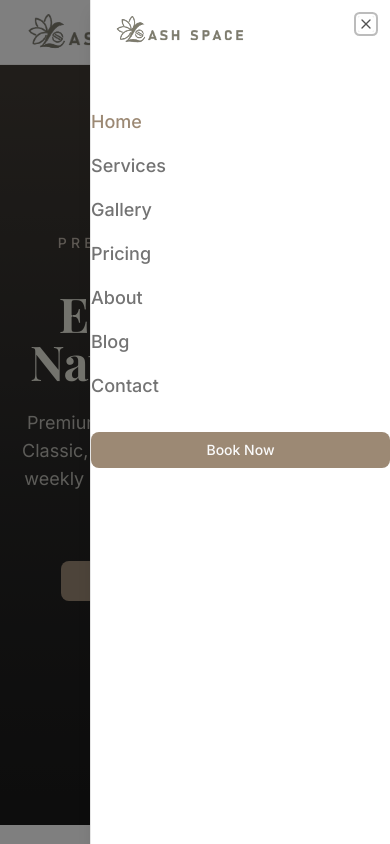
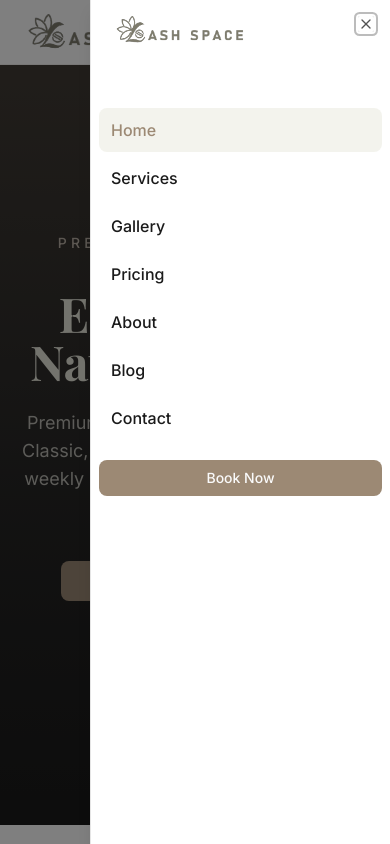
Before and after one commit to mghassanj/lash-space, a Next.js app: page / in a window 390 px wide. Both pictures are taken after a click on the button "Toggle menu". Shown: the top 844 px of the page. Built offline with nearby package versions, Linux system fonts and the light colour scheme; a web font is replaced by a local one.

Commit message:
Fix: mobile menu alignment - consistent padding, proper text color, hover states

```diff
--- a/src/components/public/Header.tsx
+++ b/src/components/public/Header.tsx
@@ -76,17 +76,17 @@ export function Header() {
                 />
               </SheetTitle>
             </SheetHeader>
-            <nav className="mt-8 flex flex-col gap-4">
+            <nav className="mt-8 flex flex-col gap-1 px-2">
               {NAV_LINKS.map((link) => (
                 <Link
                   key={link.href}
                   href={link.href}
                   onClick={() => setOpen(false)}
                   className={cn(
-                    "text-lg font-medium transition-colors hover:text-[#9C8974]",
+                    "rounded-md px-3 py-2.5 text-base font-medium transition-colors hover:bg-[#E8E8DC] hover:text-[#9C8974]",
                     pathname === link.href
-                      ? "text-[#9C8974]"
-                      : "text-muted-foreground"
+                      ? "bg-[#E8E8DC]/50 text-[#9C8974]"
+                      : "text-[#1A1A1A]"
                   )}
                 >
                   {link.label}
```
